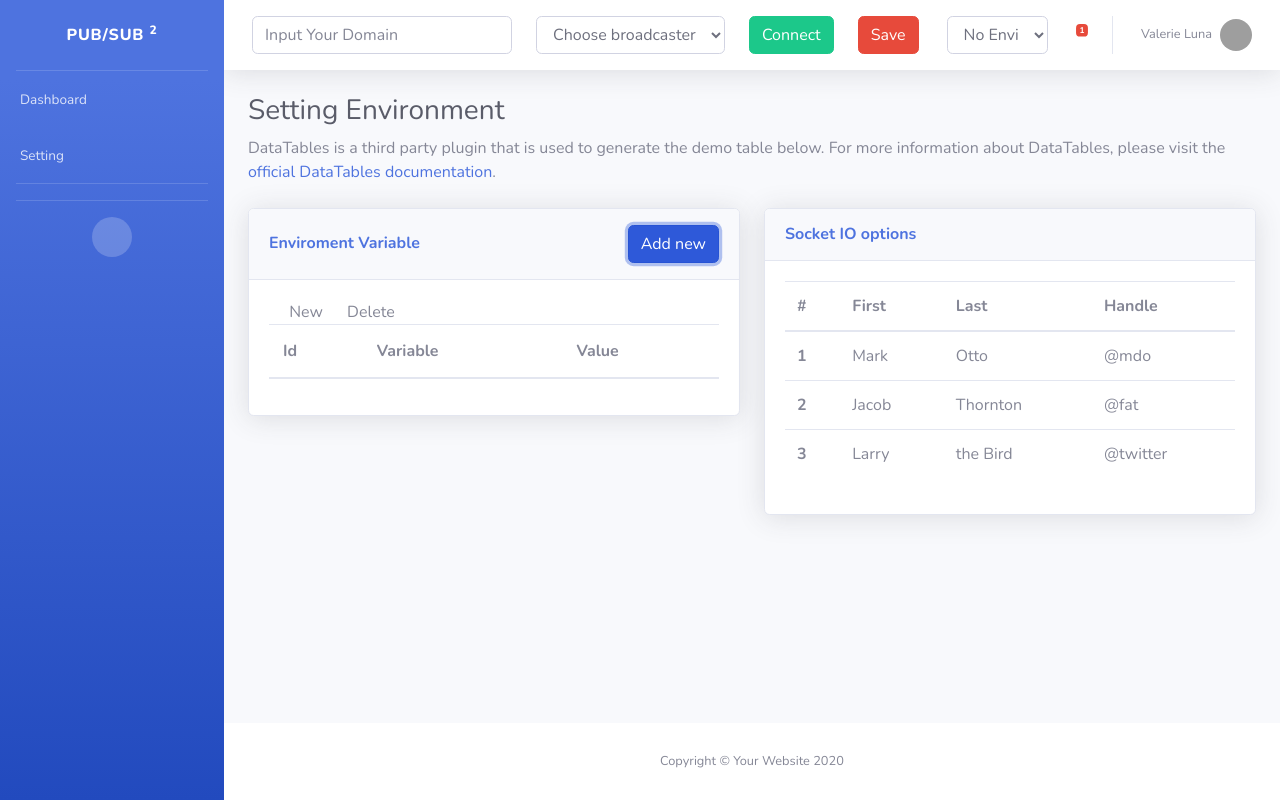
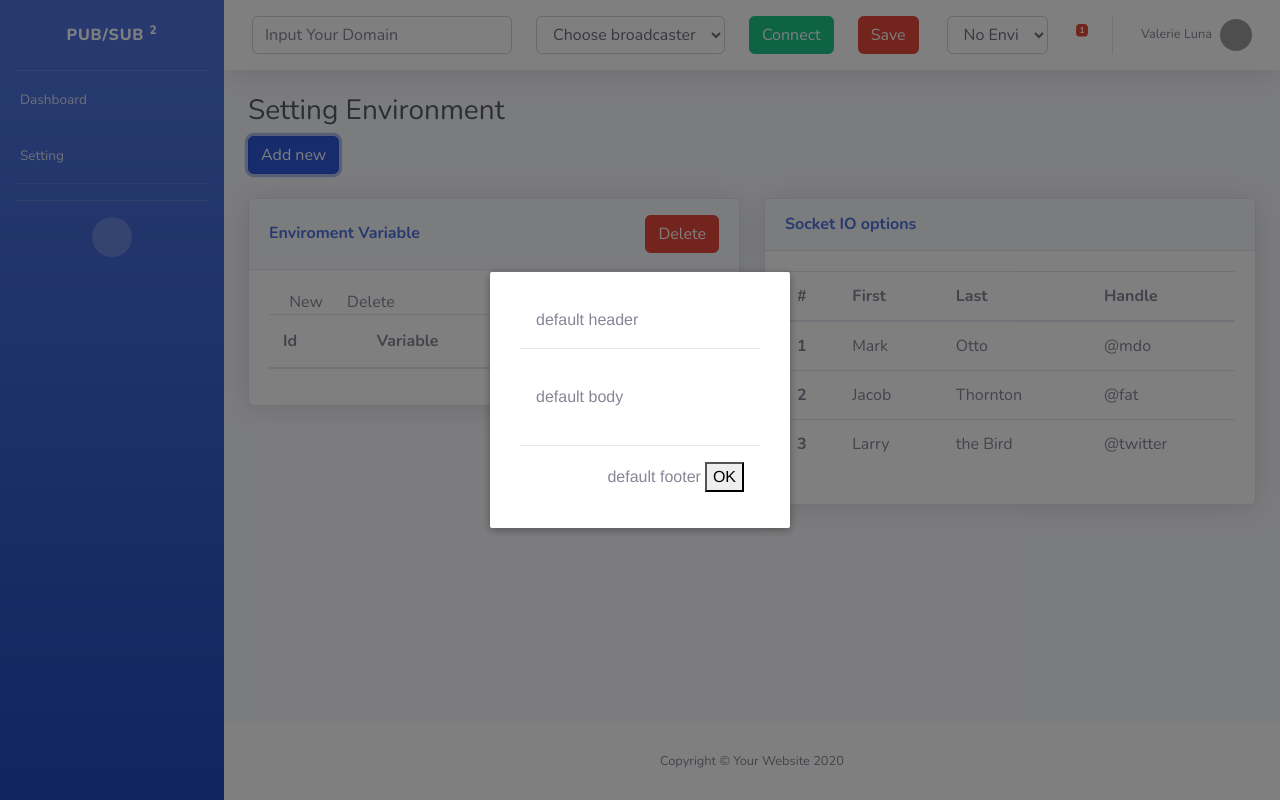
Before and after one commit to buiquangthang/extension-laravel-echo, a Vue app: page /setting in a window 1280 px wide. Both pictures are taken after a click on the button "Add new". Built offline with nearby package versions, Linux system fonts and the light colour scheme; grey boxes are pictures that could not be loaded; some icons are missing.

Commit message:
Add component modal

```diff
--- a/src/components/Editable/Editable.vue
+++ b/src/components/Editable/Editable.vue
@@ -4,7 +4,7 @@
       <icon name="refresh" spin class="refresh"></icon>
     </div>
 
-    <div id="showColumnsModal" @click.self="setShowColumnsModal()" v-show="showColumnsModal" v-if="customdark">
+    <div id="showColumnsModal" @click.self="setShowColumnsModal()" v-show="showColumnsModal">
       <ul>
         <span @click="setShowColumnsModal()">
           <icon name="times" class="modalTimes"></icon>
@@ -26,6 +26,7 @@
           <icon name="trash" class="trash"></icon>
           Delete
         </a>
+
         <input
         type="text"
         name="query"
--- /dev/null
+++ b/src/components/Modal/Modal.vue
@@ -0,0 +1,109 @@
+<script>
+  export default {
+    name: 'modal',
+    methods: {
+      close() {
+        this.$emit('close');
+      },
+    },
+  };
+</script>
+
+<template>
+  <transition name="modal">
+    <div class="modal-mask">
+      <div class="modal-wrapper">
+        <div class="modal-container">
+
+          <div class="modal-header">
+            <slot name="header">
+              default header
+            </slot>
+          </div>
+
+          <div class="modal-body">
+            <slot name="body">
+              default body
+            </slot>
+          </div>
+
+          <div class="modal-footer">
+            <slot name="footer">
+              default footer
+              <button class="modal-default-button" @click="$emit('close')">
+                OK
+              </button>
+            </slot>
+          </div>
+        </div>
+      </div>
+    </div>
+  </transition>
+</template>
+
+<style>
+  .modal-mask {
+    position: fixed;
+    z-index: 9998;
+    top: 0;
+    left: 0;
+    width: 100%;
+    height: 100%;
+    background-color: rgba(0, 0, 0, 0.5);
+    display: table;
+    transition: opacity 0.3s ease;
+  }
+
+  .modal-wrapper {
+    display: table-cell;
+    vertical-align: middle;
+  }
+
+  .modal-container {
+    width: 300px;
+    margin: 0px auto;
+    padding: 20px 30px;
+    background-color: #fff;
+    border-radius: 2px;
+    box-shadow: 0 2px 8px rgba(0, 0, 0, 0.33);
+    transition: all 0.3s ease;
+    font-family: Helvetica, Arial, sans-serif;
+  }
+
+  .modal-header h3 {
+    margin-top: 0;
+    color: #42b983;
+  }
+
+  .modal-body {
+    margin: 20px 0;
+  }
+
+  .modal-default-button {
+    float: right;
+  }
+
+  /*
+  * The following styles are auto-applied to elements with
+  * transition="modal" when their visibility is toggled
+  * by Vue.js.
+  *
+  * You can easily play with the modal transition by editing
+  * these styles.
+  */
+
+  .modal-enter {
+    opacity: 0;
+  }
+
+  .modal-leave-active {
+    opacity: 0;
+  }
+
+  .modal-enter .modal-container,
+  .modal-leave-active .modal-container {
+    -webkit-transform: scale(1.1);
+    transform: scale(1.1);
+  }
+
+</style>
--- a/src/views/SettingEnvironment.vue
+++ b/src/views/SettingEnvironment.vue
@@ -1,16 +1,17 @@
 <template>
   <div class="container-fluid">
     <h1 class="h3 mb-2 text-gray-800">Setting Environment</h1>
+    <button class="btn btn-primary mb-4" @click="showModal">Add new</button>
 
-    <p class="mb-4">DataTables is a third party plugin that is used to generate the demo table below.
-                        For more information about DataTables, please visit the <a target="_blank" href="https://datatables.net">official DataTables documentation</a>.</p>
+    <Modal v-show="isModalVisible" @close="closeModal"/>
+
     <div class="row">
       <div class="col-lg-6">
         <div class="card shadow mb-4">
           <div class="card-header py-3" style="display: flex; align-items: center;justify-content: space-between;">
             <h6 class="m-0 font-weight-bold text-primary">Enviroment Variable</h6>
 
-            <button class="btn btn-primary">Add new</button>
+            <button class="btn btn-danger">Delete</button>
           </div>
 
           <div class="card-body">
@@ -65,14 +66,17 @@
 
 <script>
 import Editable from '@/components/Editable/Editable.vue'
+import Modal from '@/components/Modal/Modal.vue'
 
 export default {
   name: 'setting',
   components: {
-    Editable
+    Editable,
+    Modal
   },
   data () {
     return {
+      isModalVisible: false,
       columns: [
         {
           title: 'Id',
@@ -101,6 +105,15 @@ export default {
         }
       }
     }
+  },
+
+  methods: {
+    showModal() {
+      this.isModalVisible = true;
+    },
+    closeModal() {
+      this.isModalVisible = false;
     }
+  },
 }
 </script>
```
Lines whose indentation alone changed are shown as unchanged.
